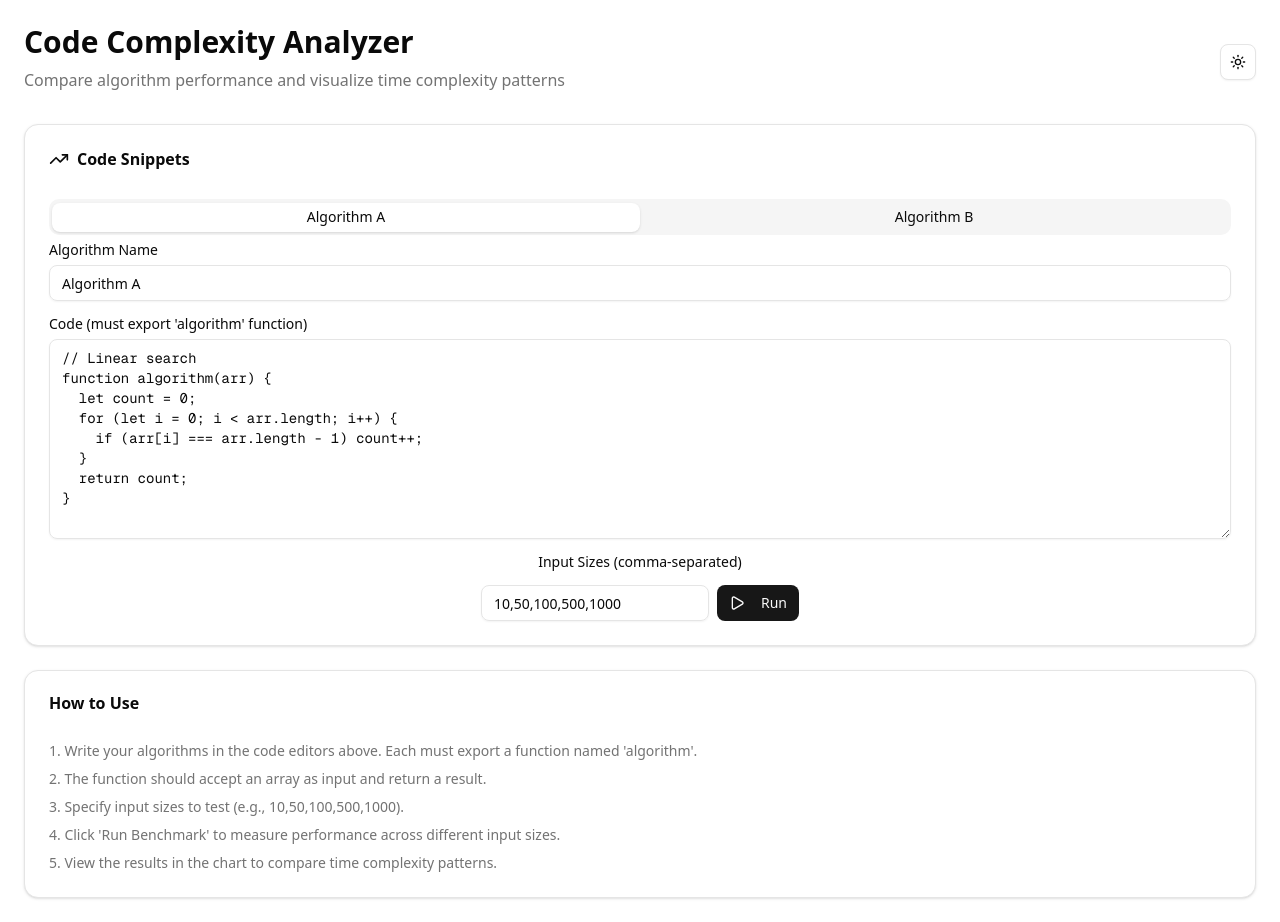
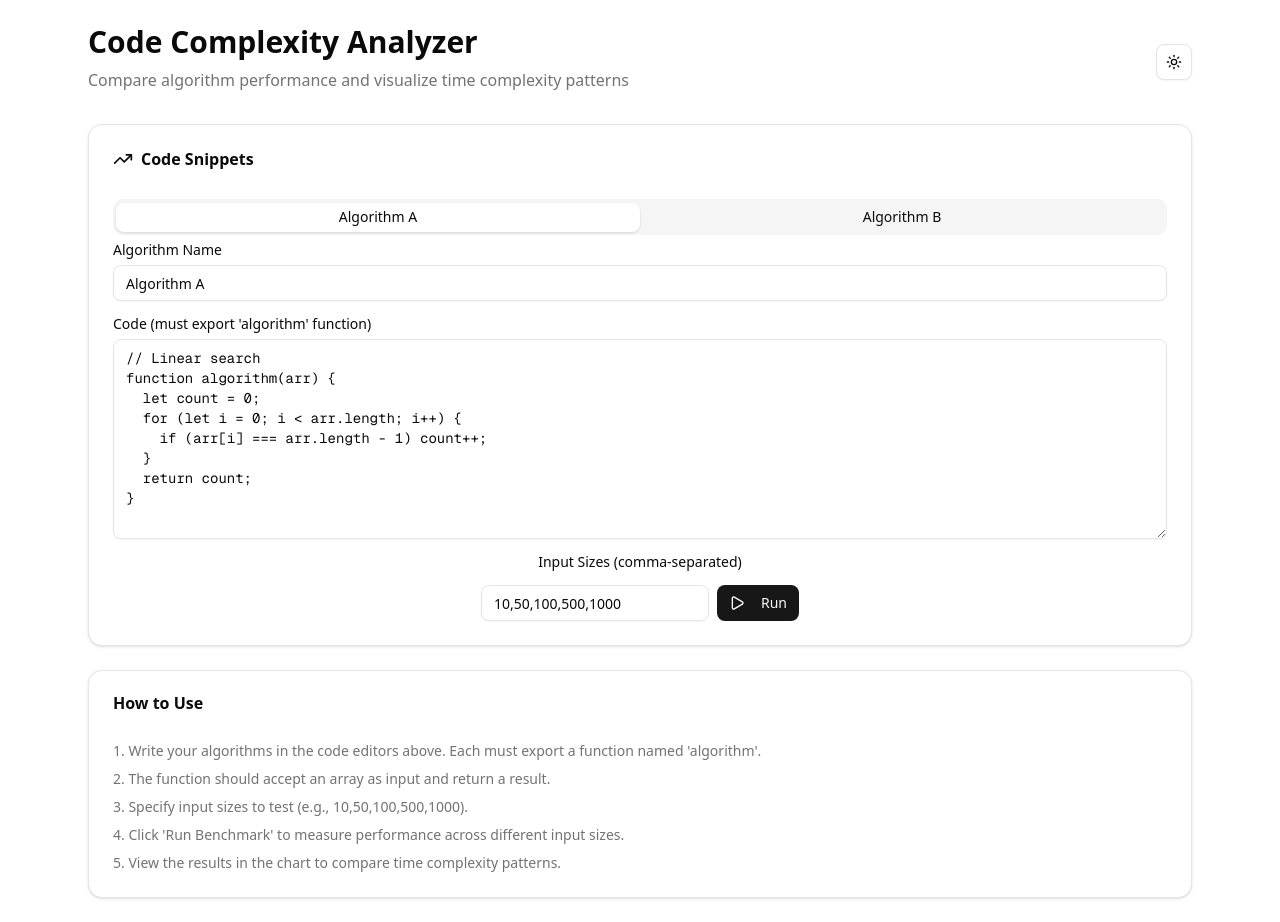
Before and after one commit to TheCaptain1810/codecompare, a Next.js app: page / in a window 1280 px wide. Built offline with nearby package versions, Linux system fonts and the light colour scheme; no server answers.

Commit message:
scroll behaviour works on mobile not on desktop!

```diff
--- a/app/page.tsx
+++ b/app/page.tsx
@@ -68,12 +68,12 @@ function algorithm(arr) {
 
   useEffect(() => {
     if (results.length > 0 && performanceRef.current) {
-      performanceRef.current.scrollIntoView({ behavior: "smooth" })
+      performanceRef.current.scrollIntoView({ behavior: "smooth", block: "start" })
     }
   }, [results])
 
   return (
-    <div className="container mx-auto p-6 space-y-6">
+    <div className="container mx-auto p-6 space-y-6 max-w-6xl">
       <div className="flex flex-col justify-between items-center sm:flex-row mb-6">
         <div className="space-y-2">
           <h1 className="text-3xl font-bold">Code Complexity Analyzer</h1>
@@ -94,7 +94,7 @@ function algorithm(arr) {
           error={error}
         />
         {results.length > 0 && (
-          <div ref={performanceRef}>
+          <div ref={performanceRef} className="scroll-mt-24">
             <PerformanceChart
               results={results}
               codeSnippets={codeSnippets}
```
